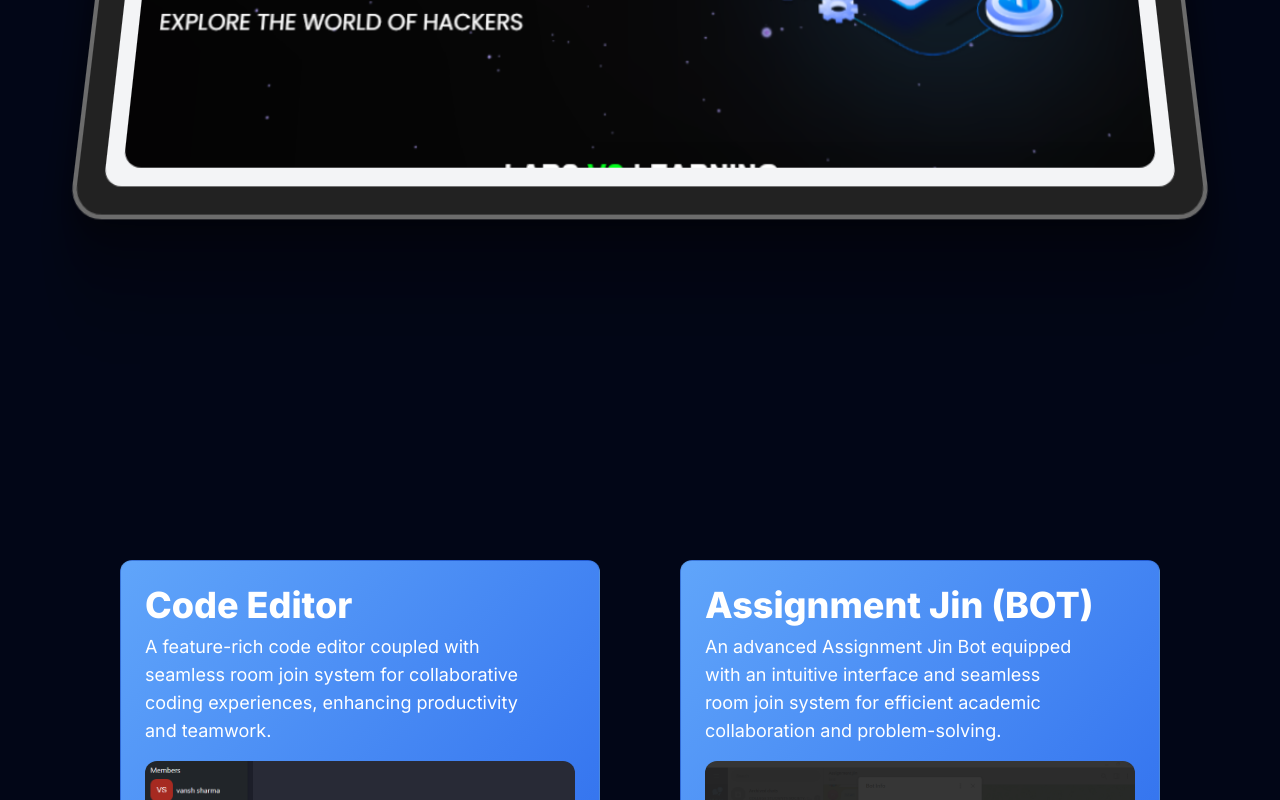
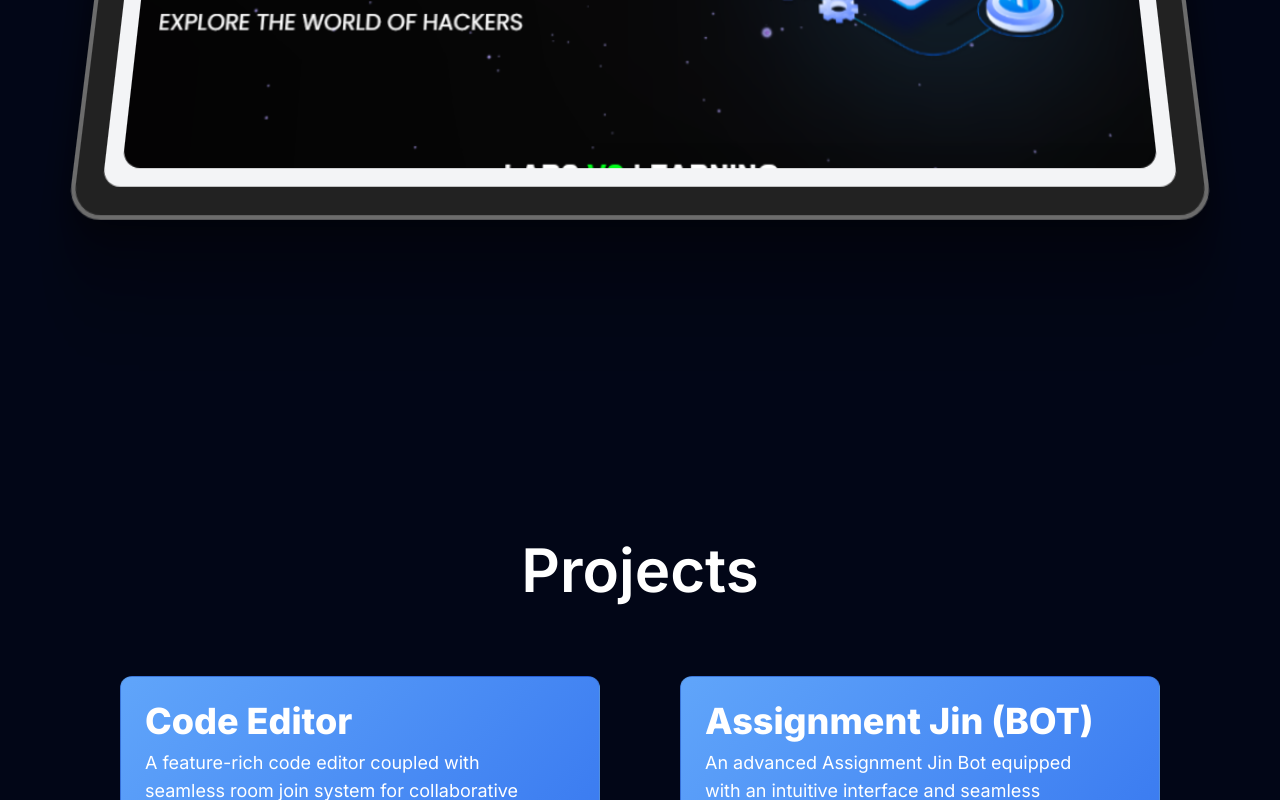
Before and after one commit to vanshsharmaCS/Portfolio, a Next.js app: page / in a window 1280 px wide. Shown: the part 1620-2420 px from the top of the page. Built offline with nearby package versions, Linux system fonts and the light colour scheme.

Commit message:
projects

```diff
--- a/src/components/Projects.tsx
+++ b/src/components/Projects.tsx
@@ -7,8 +7,10 @@ import Link from "next/link";
 
 export function Project() {
   return (
+    <>
+    <h1 className="text-5xl md:text-6xl lg:text-6xl font-semibold text-white dark:text-white flex justify-center mb-14"> Projects </h1>
+
     <div className="flex flex-wrap m-5 p-5 justify-center  gap-20 max-w-[1180px] mx-auto">
-
     <CardContainer className="inter-var">
       <CardBody className="bg-gradient-to-br from-blue-400 to-blue-600 bg-opacity-50 relative group/card  dark:hover:shadow-2xl dark:hover:shadow-emerald-500/[0.1] dark:bg-black dark:border-white/[0.2] border-black/[0.1] w-auto sm:w-[30rem] h-auto rounded-xl p-6 border  ">
         <CardItem
@@ -153,5 +155,6 @@ export function Project() {
       </CardBody>
     </CardContainer>
     </div>
+    </>
   );
 }
```
